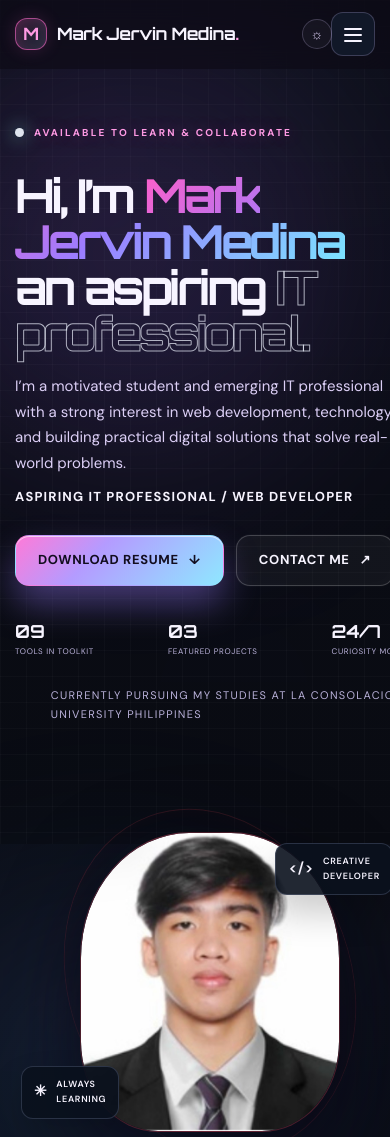
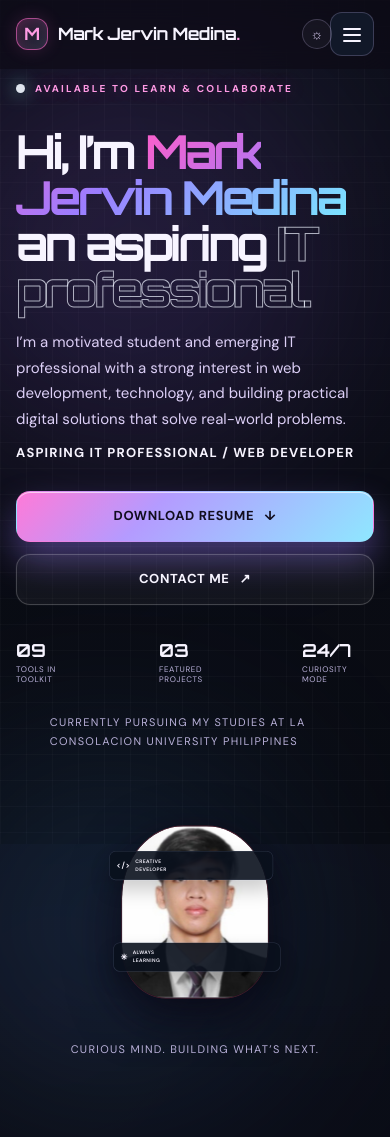
Before and after one commit to jervinmedina0117-ai/personal-portfolio, a plain HTML site: page index.html in a window 390 px wide. Shown: the top 1137 px of the page. Drawn offline with Linux system fonts and the light colour scheme.

Commit message:
Fix light theme and responsive device sizing

```diff
--- a/style.css
+++ b/style.css
@@ -1131,7 +1131,15 @@ h2 {
 .toast.show { opacity: 1; transform: translateY(0); }
 body.modal-open { overflow: hidden; }
 body.light-theme { --bg: #f5f4fb; --bg-alt: #ebeafa; --panel: rgba(255,255,255,.82); --panel-strong: #fff; --surface: #fff; --surface-soft: #e9e8f4; --text: #18152a; --muted: #514e68; --subtle: #706c88; --line: rgba(34,27,72,.14); --shadow: 0 26px 80px rgba(55,42,100,.14); }
-body.light-theme .site-header, body.light-theme .nav-links { background: rgba(245,244,251,.9); }
+body.light-theme { color-scheme: light; background: var(--bg); }
+body.light-theme::before { background-image: linear-gradient(rgba(34,27,72,.045) 1px, transparent 1px), linear-gradient(90deg, rgba(34,27,72,.045) 1px, transparent 1px); }
+body.light-theme .site-header, body.light-theme .site-header.scrolled, body.light-theme .nav-links { background: rgba(245,244,251,.9); box-shadow: 0 18px 40px rgba(55,42,100,.08); }
+body.light-theme .about-section { background: rgba(235,234,250,.62); }
+body.light-theme .skills-section, body.light-theme .achievements-section { background: rgba(235,234,250,.78); }
+body.light-theme .education-card, body.light-theme .skill-card, body.light-theme .project-card, body.light-theme .achievement-card, body.light-theme .contact-panel { background: linear-gradient(160deg, rgba(255,255,255,.96), rgba(238,237,249,.96)); }
+body.light-theme .portrait-inner { background: linear-gradient(160deg, #f2eafa, #dfeef5); }
+body.light-theme .profile-photo { background: #e5e4f1; }
+body.light-theme .floating-tag { background: rgba(255,255,255,.92); color: var(--text); box-shadow: 0 12px 28px rgba(55,42,100,.12); }
 body.light-theme .modal-card { background: linear-gradient(145deg, #fff, #efeffb); }
 
 @media (max-width: 680px) {
@@ -1144,3 +1152,29 @@ body.light-theme .modal-card { background: linear-gradient(145deg, #fff, #efeffb
   .project-count { margin-left: 0; width: 100%; }
   .modal-card { padding: 30px 24px; }
 }
+
+@media (max-width: 960px) {
+  .hero-visual { min-height: 400px; }
+  .portrait-frame { transform: scale(.86); }
+}
+
+@media (max-width: 680px) {
+  .container { width: min(100% - 32px, 540px); }
+  .hero-visual { min-height: 330px; margin-top: -12px; overflow: hidden; }
+  .portrait-frame { width: 310px; height: 310px; transform: scale(.76); transform-origin: center center; }
+  .portrait-inner { width: 230px; height: 270px; }
+  .floating-tag { transform: scale(.86); }
+  .tag-code { left: 0; }
+  .tag-spark { right: 0; }
+  .hero h1 { max-width: 100%; overflow-wrap: anywhere; }
+  .hero-note { max-width: 32rem; }
+  .section { padding: 76px 0; }
+}
+
+@media (max-width: 390px) {
+  .hero-visual { min-height: 285px; }
+  .portrait-frame { transform: scale(.64); }
+  .hero-stats { gap: 8px; }
+  .hero-stats span { max-width: 72px; line-height: 1.35; }
+  .hero-actions .button { width: 100%; justify-content: center; }
+}
```
